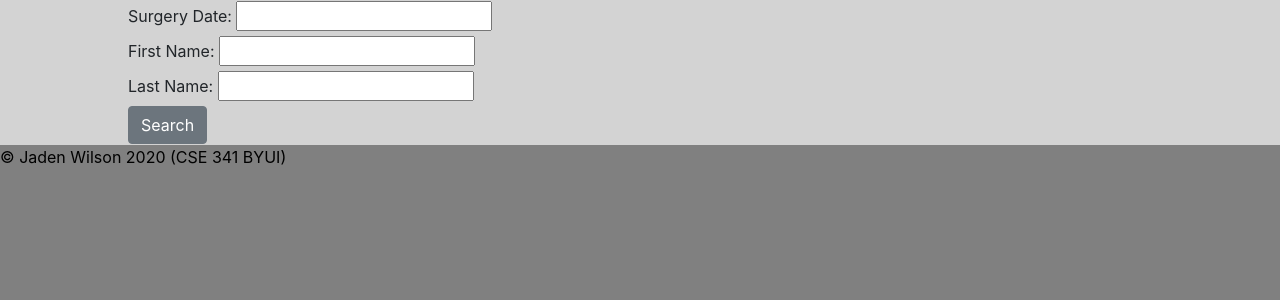
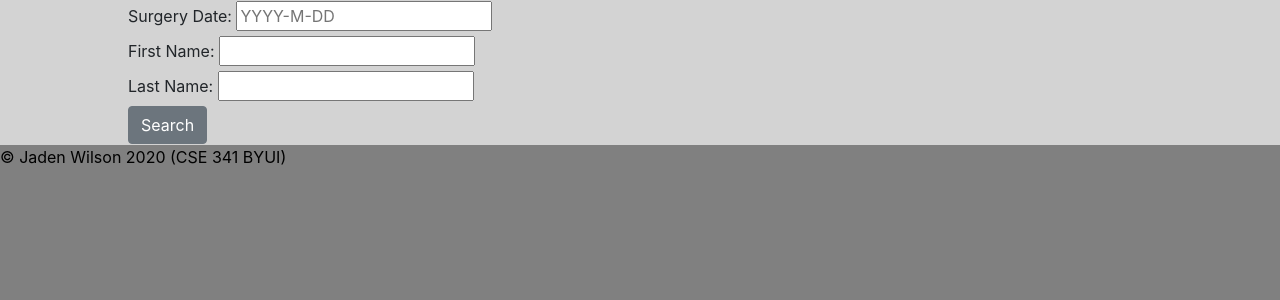
Before and after one commit to jwilson717/cse341, a PHP site: page /surgeryProject/search.php in a window 1280 px wide. Shown: the part 111-411 px from the top of the page. Run offline with PHP 8.4, Linux system fonts and the light colour scheme; the visitor is signed in with stand-in values (Sample User, id 1).

Commit message:
Return page

```diff
--- a/web/surgeryProject/search.php
+++ b/web/surgeryProject/search.php
@@ -31,7 +31,7 @@
    <main>
       <form>
          <label for="surgeryDate">Surgery Date: </label>
-         <input type="text" id='surgeryDate' name='surgeryDate' pleaceholder='YYYY-M-DD' require> <span class='hide' id='error1'>Surgery date is required</span><br>
+         <input type="text" id='surgeryDate' name='surgeryDate' placeholder='YYYY-M-DD' require> <span class='hide' id='error1'>Surgery date is required</span><br>
          <label for="patientfname">First Name: </label>
          <input type="text" name="patientfname" id="patientfname"><br>
          <label for="patientlname">Last Name: </label>
```
